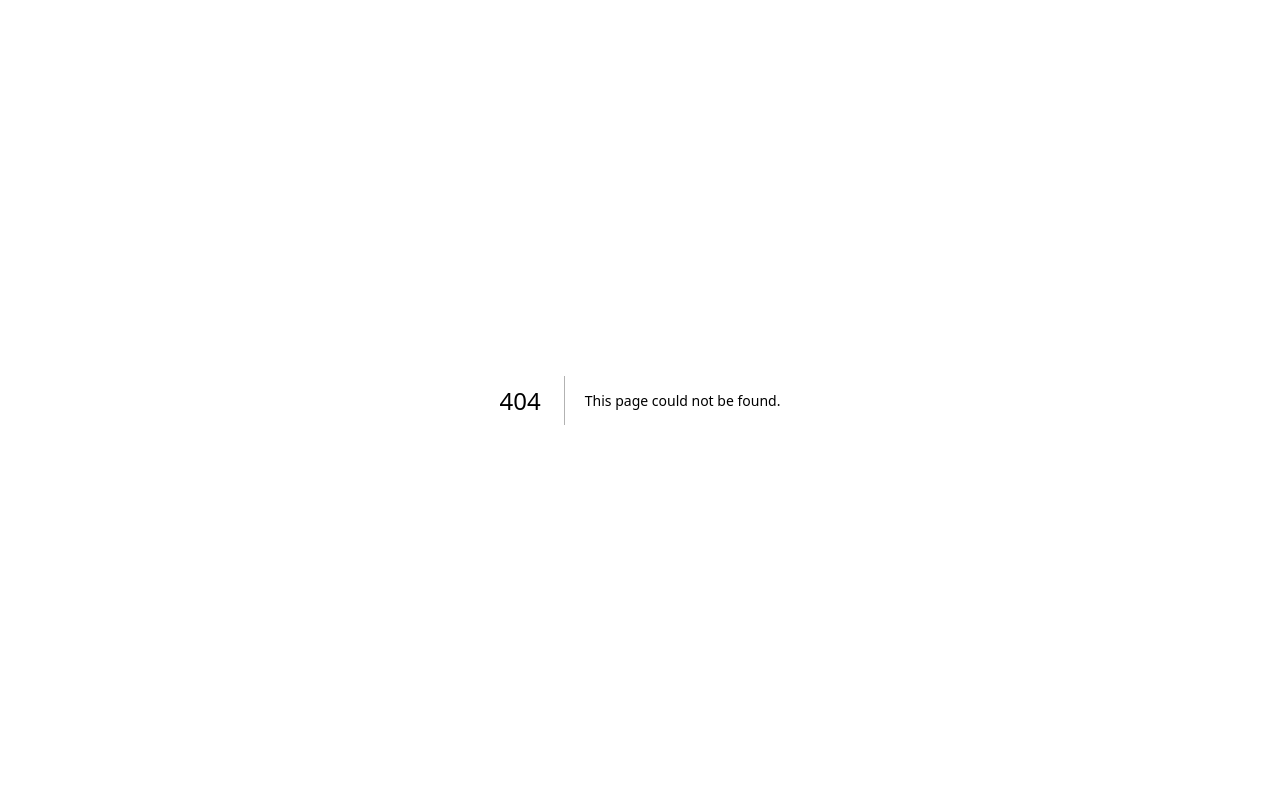
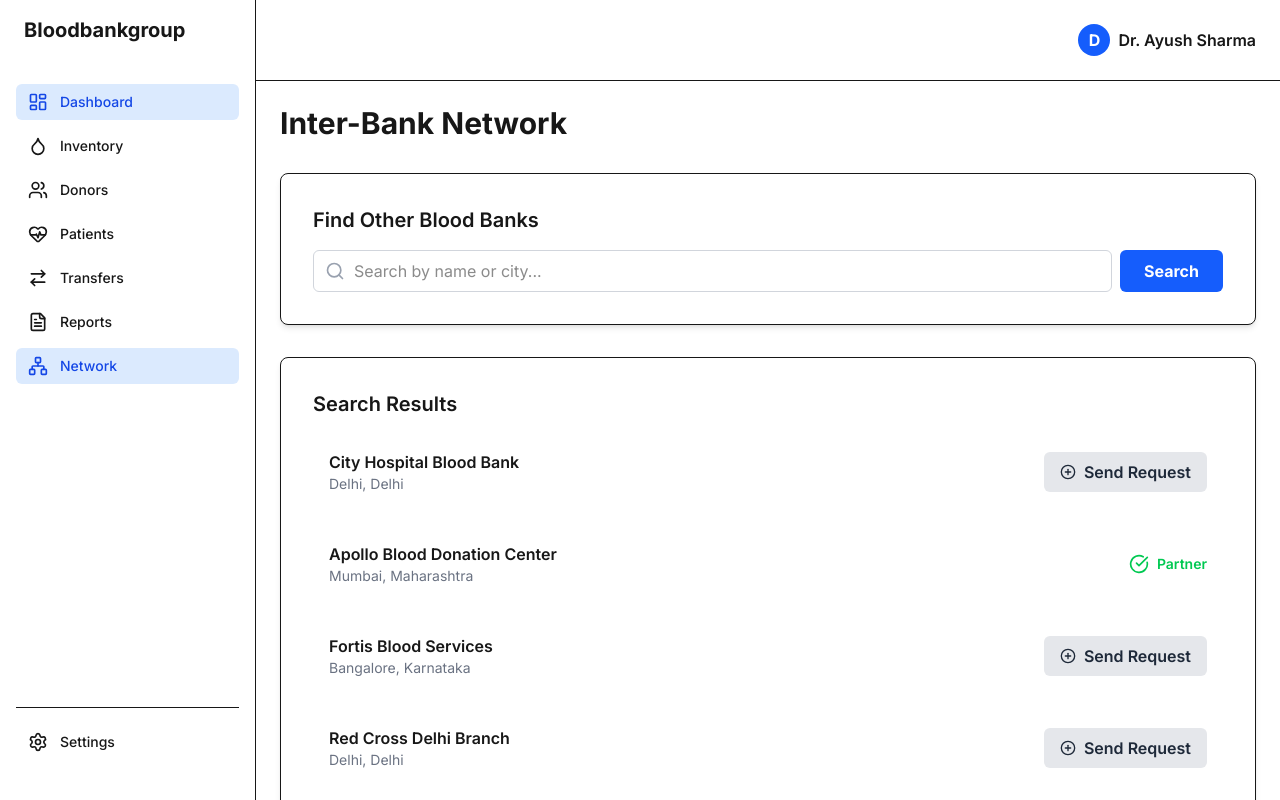
Before and after one commit to ayushmanmishra18/bbmainfrontend, a Next.js app: page /dashboard/network in a window 1280 px wide. Before the commit this address had no page. Built offline with nearby package versions, Linux system fonts and the light colour scheme.

Commit message:
added inter blood connection and network

```diff
--- /dev/null
+++ b/src/app/dashboard/network/page.tsx
@@ -0,0 +1,132 @@
+"use client";
+
+import React, { useState, useEffect } from 'react';
+import Card from '@/components/ui/Card';
+import { searchBloodBanks, sendPartnershipRequest } from '@/lib/api';
+import { BloodBankSearchResult } from '@/types';
+import { Search, PlusCircle, CheckCircle } from 'lucide-react';
+
+const NetworkPage = () => {
+  const [searchQuery, setSearchQuery] = useState('');
+  const [results, setResults] = useState<BloodBankSearchResult[]>([]);
+  const [isLoading, setIsLoading] = useState(true);
+  const [isSendingRequest, setIsSendingRequest] = useState<string | null>(null);
+
+  useEffect(() => {
+    const fetchInitialData = async () => {
+      setIsLoading(true);
+      try {
+        const response = await searchBloodBanks('');
+        if (response.success) {
+          setResults(response.data);
+        }
+      } catch (error) {
+        console.error("Failed to fetch initial network data:", error);
+      } finally {
+        setIsLoading(false);
+      }
+    };
+    fetchInitialData();
+  }, []);
+
+  const handleSearch = async (e: React.FormEvent<HTMLFormElement>) => {
+    e.preventDefault();
+    setIsLoading(true);
+    try {
+        const response = await searchBloodBanks(searchQuery);
+        if (response.success) {
+            setResults(response.data);
+        }
+    } catch (error) {
+        console.error("Failed to search blood banks:", error);
+    } finally {
+        setIsLoading(false);
+    }
+  };
+
+  const handleSendRequest = async (bankId: string) => {
+    setIsSendingRequest(bankId);
+    try {
+      await sendPartnershipRequest(bankId);
+      // Update the UI to reflect that the request was sent
+      setResults(currentResults =>
+        currentResults.map(bank =>
+          bank.id === bankId ? { ...bank, requestSent: true } : bank
+        )
+      );
+    } catch (error) {
+      console.error("Failed to send partnership request", error);
+    } finally {
+      setIsSendingRequest(null);
+    }
+  };
+
+  return (
+    <div className="space-y-8">
+      <h1 className="text-3xl font-bold text-content dark:text-gray-200">Inter-Bank Network</h1>
+
+      <Card>
+        <h2 className="text-xl font-semibold mb-4">Find Other Blood Banks</h2>
+        <form onSubmit={handleSearch} className="flex space-x-2">
+          <div className="relative flex-grow">
+            <Search className="absolute left-3 top-1/2 -translate-y-1/2 text-gray-400" size={20} />
+            <input
+              type="text"
+              value={searchQuery}
+              onChange={(e) => setSearchQuery(e.target.value)}
+              placeholder="Search by name or city..."
+              className="w-full pl-10 pr-4 py-2 bg-subtle dark:bg-gray-700 border border-gray-300 dark:border-gray-600 rounded-md focus:outline-none focus:ring-2 focus:ring-blue-500"
+            />
+          </div>
+          <button
+            type="submit"
+            disabled={isLoading}
+            className="px-6 py-2 bg-blue-600 text-white font-bold rounded-md hover:bg-blue-700 disabled:bg-gray-400 transition-colors"
+          >
+            {isLoading ? 'Searching...' : 'Search'}
+          </button>
+        </form>
+      </Card>
+
+      <Card>
+        <h2 className="text-xl font-semibold mb-4">Search Results</h2>
+        <div className="space-y-4">
+          {isLoading ? (
+            <p className="text-center py-8 text-gray-500">Loading blood banks...</p>
+          ) : results.length > 0 ? (
+            results.map(bank => (
+              <div key={bank.id} className="flex justify-between items-center p-4 bg-subtle dark:bg-gray-900 rounded-md">
+                <div>
+                  <p className="font-semibold text-content dark:text-gray-200">{bank.name}</p>
+                  <p className="text-sm text-gray-500 dark:text-gray-400">{bank.city}, {bank.state}</p>
+                </div>
+                {bank.isPartner ? (
+                  <div className="flex items-center space-x-2 text-green-500">
+                    <CheckCircle size={20} />
+                    <span className="text-sm font-semibold">Partner</span>
+                  </div>
+                ) : bank.requestSent ? (
+                  <div className="flex items-center space-x-2 text-gray-500">
+                    <span className="text-sm font-semibold">Request Sent</span>
+                  </div>
+                ) : (
+                  <button
+                    onClick={() => handleSendRequest(bank.id)}
+                    disabled={isSendingRequest === bank.id}
+                    className="flex items-center space-x-2 px-4 py-2 bg-gray-200 text-gray-800 font-semibold rounded-md hover:bg-gray-300 dark:bg-gray-700 dark:text-gray-200 dark:hover:bg-gray-600 transition-colors"
+                  >
+                    {isSendingRequest === bank.id ? 'Sending...' : <><PlusCircle size={16} /><span>Send Request</span></>}
+                  </button>
+                )}
+              </div>
+            ))
+          ) : (
+            <p className="text-center text-gray-500 py-8">No blood banks found.</p>
+          )}
+        </div>
+      </Card>
+    </div>
+  );
+};
+
+export default NetworkPage;
--- a/src/components/layout/Header.tsx
+++ b/src/components/layout/Header.tsx
@@ -2,7 +2,7 @@
 
 import React, { useState } from 'react';
 import { useRouter } from 'next/navigation';
-import { User, LogOut, Settings } from 'lucide-react'; // Icons for the dropdown
+import {  LogOut, Settings } from 'lucide-react'; // Added theme icons
 
 const Header = () => {
   const [isDropdownOpen, setIsDropdownOpen] = useState(false);
@@ -18,31 +18,40 @@ const Header = () => {
   };
 
   return (
-    <header className="bg-background border-b border-subtle p-4 sticky top-0 z-10">
-      <div className="flex justify-between items-center">
-        {/* We can add a logo or search bar here later */}
-        <div></div>
+    <header className="bg-background dark:bg-gray-800 border-b border-subtle dark:border-gray-700 p-4 sticky top-0 z-10">
+      <div className="flex justify-end items-center">
+        {/* We can add a global search or other actions on the left later */}
 
         <div className="relative">
           <button
             onClick={() => setIsDropdownOpen(!isDropdownOpen)}
-            className="flex items-center space-x-2 p-2 rounded-md hover:bg-subtle"
+            className="flex items-center space-x-2 p-2 rounded-full hover:bg-subtle dark:hover:bg-gray-700 transition-colors"
           >
-            <User className="w-5 h-5 text-content" />
-            <span className="font-semibold text-content hidden sm:block">{user.name}</span>
+            <div className="w-8 h-8 bg-blue-600 rounded-full flex items-center justify-center text-white font-bold">
+              {user.name.charAt(0)}
+            </div>
+            <span className="font-semibold text-content dark:text-gray-200 hidden sm:block">{user.name}</span>
           </button>
 
           {/* Dropdown Menu */}
           {isDropdownOpen && (
-            <div className="absolute right-0 mt-2 w-48 bg-background rounded-md shadow-lg border border-subtle">
+            <div
+              className="absolute right-0 mt-2 w-56 bg-background dark:bg-gray-800 rounded-md shadow-lg border border-subtle dark:border-gray-700"
+              onClick={() => setIsDropdownOpen(false)} // Close dropdown on click inside
+            >
               <div className="p-2">
-                <a href="#" className="flex items-center space-x-2 px-3 py-2 text-sm text-content rounded-md hover:bg-subtle">
+                <div className="px-3 py-2">
+                  <p className="text-sm font-semibold text-content dark:text-gray-200">{user.name}</p>
+                  <p className="text-xs text-gray-500 dark:text-gray-400">Administrator</p>
+                </div>
+                <div className="my-1 border-t border-subtle dark:border-gray-700"></div>
+                <a href="#" className="flex items-center space-x-2 px-3 py-2 text-sm text-content dark:text-gray-300 rounded-md hover:bg-subtle dark:hover:bg-gray-700">
                   <Settings className="w-4 h-4" />
-                  <span>Settings</span>
+                  <span>Account Settings</span>
                 </a>
                 <button
                   onClick={handleLogout}
-                  className="w-full flex items-center space-x-2 px-3 py-2 text-sm text-danger rounded-md hover:bg-subtle"
+                  className="w-full text-left flex items-center space-x-2 px-3 py-2 text-sm text-red-500 rounded-md hover:bg-subtle dark:hover:bg-gray-700"
                 >
                   <LogOut className="w-4 h-4" />
                   <span>Logout</span>
--- a/src/components/layout/Sidebar.tsx
+++ b/src/components/layout/Sidebar.tsx
@@ -3,9 +3,17 @@
 import React from 'react';
 import Link from 'next/link';
 import { usePathname } from 'next/navigation';
-import { LayoutDashboard, Droplet, Users, HeartPulse, ArrowRightLeft, FileText } from 'lucide-react';
+import {
+  LayoutDashboard,
+  Droplet,
+  Users,
+  HeartPulse,
+  ArrowRightLeft,
+  FileText,
+  Network,
+  Settings
+} from 'lucide-react';
 
-// Define our navigation links in an array for easy management
 const navLinks = [
   { name: 'Dashboard', href: '/dashboard', icon: LayoutDashboard },
   { name: 'Inventory', href: '/dashboard/inventory', icon: Droplet },
@@ -13,35 +21,60 @@ const navLinks = [
   { name: 'Patients', href: '/dashboard/patients', icon: HeartPulse },
   { name: 'Transfers', href: '/dashboard/transfers', icon: ArrowRightLeft },
   { name: 'Reports', href: '/dashboard/reports', icon: FileText },
+  { name: 'Network', href: '/dashboard/network', icon: Network },
 ];
 
 const Sidebar = () => {
-  const pathname = usePathname(); // This hook gives us the current URL path
+  const pathname = usePathname();
 
   return (
-    <aside className="bg-background border-r border-subtle w-64 p-4 flex flex-col">
-      <div className="mb-8">
-        <h2 className="text-2xl font-bold text-primary">Bloodbankgroup</h2>
+    <aside className="bg-background border-r border-subtle w-64 p-4 flex flex-col dark:bg-gray-800 dark:border-gray-700">
+      {/* Logo Section */}
+      <div className="flex items-center space-x-2 mb-10 px-2">
+
+        <h2 className="text-xl font-bold text-content dark:text-gray-200">Bloodbankgroup</h2>
       </div>
-      <nav className="flex flex-col space-y-2">
+
+      {/* Main Navigation */}
+      <nav className="flex-grow">
+        <ul className="flex flex-col space-y-2">
           {navLinks.map((link) => {
-          const isActive = pathname === link.href;
+            const isActive = pathname.startsWith(link.href);
             return (
+              <li key={link.name}>
                 <Link
-              key={link.name}
                   href={link.href}
                   className={`flex items-center space-x-3 px-3 py-2 rounded-md text-sm font-medium transition-colors ${
                     isActive
-                  ? 'bg-blue-100 text-blue-700' // Active link style
-                  : 'text-content hover:bg-subtle' // Inactive link style
+                      ? 'bg-blue-100 text-blue-700 dark:bg-blue-900/50 dark:text-blue-300'
+                      : 'text-content hover:bg-subtle dark:text-gray-300 dark:hover:bg-gray-700'
                   }`}
                 >
                   <link.icon className="w-5 h-5" />
                   <span>{link.name}</span>
                 </Link>
+              </li>
             );
           })}
+        </ul>
       </nav>
+
+      {/* Footer / User Section */}
+      <div className="mt-auto">
+        <div className="border-t border-subtle dark:border-gray-700 pt-4 space-y-2">
+           <Link
+              href="/dashboard/settings"
+              className="flex items-center space-x-3 px-3 py-2 rounded-md text-sm font-medium text-content hover:bg-subtle dark:text-gray-300 dark:hover:bg-gray-700"
+            >
+              <Settings className="w-5 h-5" />
+              <span>Settings</span>
+            </Link>
+           <button
+              className="w-full text-left flex items-center space-x-3 px-3 py-2 rounded-md text-sm font-medium text-content hover:bg-subtle dark:text-gray-300 dark:hover:bg-gray-700"
+            >
+             </button>
+        </div>
+      </div>
     </aside>
   );
 };
--- a/src/lib/api.ts
+++ b/src/lib/api.ts
@@ -1,4 +1,13 @@
-import { BloodBankDetails, AdminDetails, DonorDetails , PatientDetails} from '@/types';
+import {
+  BloodBankDetails,
+  AdminDetails,
+  DonorDetails,
+  PatientDetails,
+  DonorCard,
+  WholeBloodUnit,
+  PrbcUnit,
+  BloodBankSearchResult
+} from '@/types';
 
 const API_BASE_URL = '/api';
 
@@ -14,7 +23,6 @@ const handleResponse = async (response: Response) => {
 export const registerNewBloodBank = async (bankDetails: BloodBankDetails, adminDetails: AdminDetails) => {
   console.log("Submitting registration data:", { bankDetails, adminDetails });
   await new Promise(resolve => setTimeout(resolve, 1500));
-  // In future, this will be: return fetch(...)
   return { success: true, message: 'Registration successful!' };
 };
 
@@ -28,52 +36,44 @@ export const loginAdmin = async (email: string, password: string) => {
   }
 };
 
+export const loginDonor = async (email: string, password: string) => {
+  console.log("Logging in Donor with:", { email, password });
+  await new Promise(resolve => setTimeout(resolve, 1500));
+  if (email === 'donor@example.com' && password === 'password123') {
+    return { success: true, user: { name: 'Ramesh Kumar' } };
+  } else {
+    throw new Error('Invalid email or password for donor.');
+  }
+};
+
 // --- Dashboard Functions ---
 export const getDashboardData = async () => {
   const response = await fetch(`${API_BASE_URL}/dashboard`);
   return handleResponse(response);
 };
 
-// --- Donor Functions ---
-export const addNewDonor = async (donorData: DonorDetails) => {
+// --- Donor Management API Functions ---
+export const getDonors = async () => {
+  console.log("Fetching donor list from backend...");
+  await new Promise(resolve => setTimeout(resolve, 1000));
+  const dummyDonors = [
+    { id: 'D001', name: 'Ramesh Kumar', bloodGroup: 'O+', mobile: '9876543210', city: 'Delhi' },
+    { id: 'D002', name: 'Sunita Sharma', bloodGroup: 'A-', mobile: '9123456789', city: 'Mumbai' },
+    { id: 'D003', name: 'Amit Singh', bloodGroup: 'B+', mobile: '9988776655', city: 'Bangalore' },
+  ];
+  return { success: true, data: dummyDonors };
+};
+
+export const addNewDonor = async (donorData: Omit<DonorDetails, 'id'>) => {
   console.log("Adding new donor:", donorData);
   await new Promise(resolve => setTimeout(resolve, 1500));
   return { success: true, message: 'Donor added successfully!' };
 };
 
-// Add this new function to your src/lib/api.ts file
-
-export const getDonors = async () => {
-  console.log("Fetching donor list from backend...");
-  await new Promise(resolve => setTimeout(resolve, 1000)); // Simulate network delay
-
-  // Dummy data response
-  const dummyDonors = [
-    { id: 'D001', name: 'Ramesh Kumar', bloodGroup: 'O+', mobile: '9876543210', city: 'Delhi' },
-    { id: 'D002', name: 'Sunita Sharma', bloodGroup: 'A-', mobile: '9123456789', city: 'Mumbai' },
-    { id: 'D003', name: 'Amit Singh', bloodGroup: 'B+', mobile: '9988776655', city: 'Bangalore' },
-    { id: 'D004', name: 'Priya Verma', bloodGroup: 'AB+', mobile: '9654321098', city: 'Kolkata' },
-    { id: 'D005', name: 'Vikram Rathore', bloodGroup: 'O-', mobile: '9786543210', city: 'Chennai' },
-  ];
-
-  return { success: true, data: dummyDonors };
-};
-
-
-
-// Add these to src/lib/api.ts
-
-
-// ...
-
 // --- Patient Management API Functions ---
-// --- Patient Management API Functions ---
-
 export const getPatients = async () => {
   console.log("Fetching patient list...");
   await new Promise(resolve => setTimeout(resolve, 1000));
-
-  // FIX: The dummy data now includes all fields from the PatientDetails type
   const dummyPatients: PatientDetails[] = [
     { id: 'P001', name: 'Aarav Sharma', age: '35', sex: 'Male', bloodGroup: 'A+', unitsRequired: '2', hospitalName: 'City Hospital', city: 'Delhi', contactPerson: 'Rohan Sharma', mobile: '9876543211', nationality: 'Indian', address: '123 Main St', stateUt: 'Delhi', doctorName: 'Dr. Gupta', disease: 'Anemia', email: 'aarav@example.com' },
     { id: 'P002', name: 'Priya Singh', age: '28', sex: 'Female', bloodGroup: 'B-', unitsRequired: '1', hospitalName: 'Apollo Hospital', city: 'Mumbai', contactPerson: 'Amit Singh', mobile: '9123456788', nationality: 'Indian', address: '456 Park Ave', stateUt: 'Maharashtra', doctorName: 'Dr. Iyer', disease: 'Thalassemia', email: 'priya@example.com' },
@@ -81,24 +81,13 @@ export const getPatients = async () => {
   return { success: true, data: dummyPatients };
 };
 
-export const addNewPatient = async (
-  // FIX: The function now accepts a PatientDetails object WITHOUT the 'id'
-  patientData: Omit<PatientDetails, 'id'>
-) => {
+export const addNewPatient = async (patientData: Omit<PatientDetails, 'id'>) => {
   console.log("Adding new patient:", patientData);
   await new Promise(resolve => setTimeout(resolve, 1500));
-  // In a real backend, the server would generate the ID and return the full patient object
   return { success: true, message: 'Patient registered successfully!' };
 };
 
-
-// Add these to src/lib/api.ts
-import { WholeBloodUnit, PrbcUnit } from '@/types'; // Add new types to the import
-
-// ...
-
 // --- Inventory Management API Functions ---
-
 export const getWholeBloodInventory = async (): Promise<{ success: true, data: WholeBloodUnit[] }> => {
   console.log("Fetching Whole Blood inventory...");
   await new Promise(resolve => setTimeout(resolve, 500));
@@ -119,75 +108,53 @@ export const getPrbcInventory = async (): Promise<{ success: true, data: PrbcUni
   return { success: true, data: dummyData };
 };
 
-
-
-
-// Add this new function to your src/lib/api.ts file
-
-export const loginDonor = async (email: string, password: string) => {
-  console.log("Logging in Donor with:", { email, password });
-  await new Promise(resolve => setTimeout(resolve, 1500));
-
-  if (email === 'donor@example.com' && password === 'password123') {
-    return { success: true, user: { name: 'Ramesh Kumar' } };
-  } else {
-    throw new Error('Invalid email or password for donor.');
-  }
-};
-
-
-// Add DonorCard to the import at the top
-import {  DonorCard } from '@/types';
-
 // --- Donor Portal API Functions ---
-
 export const getMyDonorCards = async (): Promise<{ success: true, data: DonorCard[] }> => {
   console.log("Fetching donor cards for the logged-in user...");
   await new Promise(resolve => setTimeout(resolve, 1000));
-
   const dummyCards: DonorCard[] = [
     { id: 'DC5432', bloodUnitNo: 'BU9876', donationDate: '2025-08-15', donatedAt: 'AIIMS, Delhi', status: 'Available' },
     { id: 'DC5112', bloodUnitNo: 'BU9555', donationDate: '2025-06-01', donatedAt: 'City Hospital, Mumbai', status: 'Used', usedForPatientId: 'P001' },
     { id: 'DC4321', bloodUnitNo: 'BU8765', donationDate: '2025-02-20', donatedAt: 'AIIMS, Delhi', status: 'Expired' },
-    { id: 'DC6789', bloodUnitNo: 'BU1234', donationDate: '2025-09-05', donatedAt: 'Max Hospital, Gurgaon', status: 'Available' },
   ];
-
   return { success: true, data: dummyCards };
 };
-
-
-// ... existing imports
-// Add PatientDetails to the import
-
-// ... other API functions (loginAdmin, getMyDonorCards, etc.)
-
-// --- New Function for Public Patient List ---
 
 export const getPublicPatientList = async (): Promise<{ success: true, data: PatientDetails[] }> => {
   console.log("Fetching public patient list...");
   await new Promise(resolve => setTimeout(resolve, 1000));
-
-  // This data is a simplified version of PatientDetails for public view
   const dummyPatients: PatientDetails[] = [
-    { id: 'P001', name: 'Aarav Sharma', bloodGroup: 'A+', unitsRequired: '2', hospitalName: 'City Hospital', city: 'Delhi', stateUt: 'Delhi', contactPerson: '', mobile: '', age: '', sex: '', nationality: '', address: '', doctorName: '', disease: '', email: '' },
-    { id: 'P002', name: 'Priya Singh', bloodGroup: 'B-', unitsRequired: '1', hospitalName: 'Apollo Hospital', city: 'Mumbai', stateUt: 'Maharashtra', contactPerson: '', mobile: '', age: '', sex: '', nationality: '', address: '', doctorName: '', disease: '', email: '' },
-    { id: 'P003', name: 'Rohan Gupta', bloodGroup: 'O+', unitsRequired: '3', hospitalName: 'Fortis Hospital', city: 'Bangalore', stateUt: 'Karnataka', contactPerson: '', mobile: '', age: '', sex: '', nationality: '', address: '', doctorName: '', disease: '', email: '' },
+    { id: 'P001', name: 'Aarav Sharma', age: '35', sex: 'Male', bloodGroup: 'A+', unitsRequired: '2', hospitalName: 'City Hospital', city: 'Delhi', contactPerson: 'Rohan Sharma', mobile: '9876543211', nationality: 'Indian', address: '123 Main St', stateUt: 'Delhi', doctorName: 'Dr. Gupta', disease: 'Anemia', email: 'aarav@example.com' },
+    { id: 'P002', name: 'Priya Singh', age: '28', sex: 'Female', bloodGroup: 'B-', unitsRequired: '1', hospitalName: 'Apollo Hospital', city: 'Mumbai', contactPerson: 'Amit Singh', mobile: '9123456788', nationality: 'Indian', address: '456 Park Ave', stateUt: 'Maharashtra', doctorName: 'Dr. Iyer', disease: 'Thalassemia', email: 'priya@example.com' },
   ];
-
   return { success: true, data: dummyPatients };
 };
-
-// ... existing imports
-
-
-// ... all other existing API functions
-
-// --- New Function to Submit Donation ---
 
 export const submitDonorCardTransfer = async (patientId: string, cardId: string) => {
   console.log(`Submitting transfer of Donor Card [${cardId}] to Patient [${patientId}]`);
   await new Promise(resolve => setTimeout(resolve, 1500));
-
-  // Simulate a successful response
   return { success: true, message: 'Donation successful! The blood bank has been notified.' };
 };
+
+// --- Network & Groups API Functions ---
+export const searchBloodBanks = async (query: string): Promise<{ success: true, data: BloodBankSearchResult[] }> => {
+  console.log(`Searching for blood banks with query: "${query}"`);
+  await new Promise(resolve => setTimeout(resolve, 750));
+  const allBanks: BloodBankSearchResult[] = [
+    { id: 'BB101', name: 'City Hospital Blood Bank', city: 'Delhi', state: 'Delhi', isPartner: false },
+    { id: 'BB102', name: 'Apollo Blood Donation Center', city: 'Mumbai', state: 'Maharashtra', isPartner: true },
+    { id: 'BB103', name: 'Fortis Blood Services', city: 'Bangalore', state: 'Karnataka', isPartner: false },
+    { id: 'BB104', name: 'Red Cross Delhi Branch', city: 'Delhi', state: 'Delhi', isPartner: false },
+  ];
+  const results = query ? allBanks.filter(bank =>
+    bank.name.toLowerCase().includes(query.toLowerCase()) ||
+    bank.city.toLowerCase().includes(query.toLowerCase())
+  ) : allBanks;
+  return { success: true, data: results };
+};
+
+export const sendPartnershipRequest = async (targetBankId: string) => {
+  console.log(`Sending partnership request to Blood Bank ID: ${targetBankId}`);
+  await new Promise(resolve => setTimeout(resolve, 1000));
+  return { success: true, message: 'Partnership request sent successfully!' };
+};
--- a/src/types/index.ts
+++ b/src/types/index.ts
@@ -76,3 +76,20 @@ export interface DonorCard {
   status: 'Available' | 'Used' | 'Expired';
   usedForPatientId?: string;
 }
+
+// ... existing interfaces
+
+// ... all existing interfaces
+
+// ... existing interfaces
+
+// ... existing interfaces
+
+export interface BloodBankSearchResult {
+  id: string;
+  name: string;
+  city: string;
+  state: string;
+  isPartner: boolean; // Is this bank already in our group?
+  requestSent?: boolean; // Optional flag to track if a request has been sent
+}
```
Lines whose indentation alone changed are shown as unchanged.
